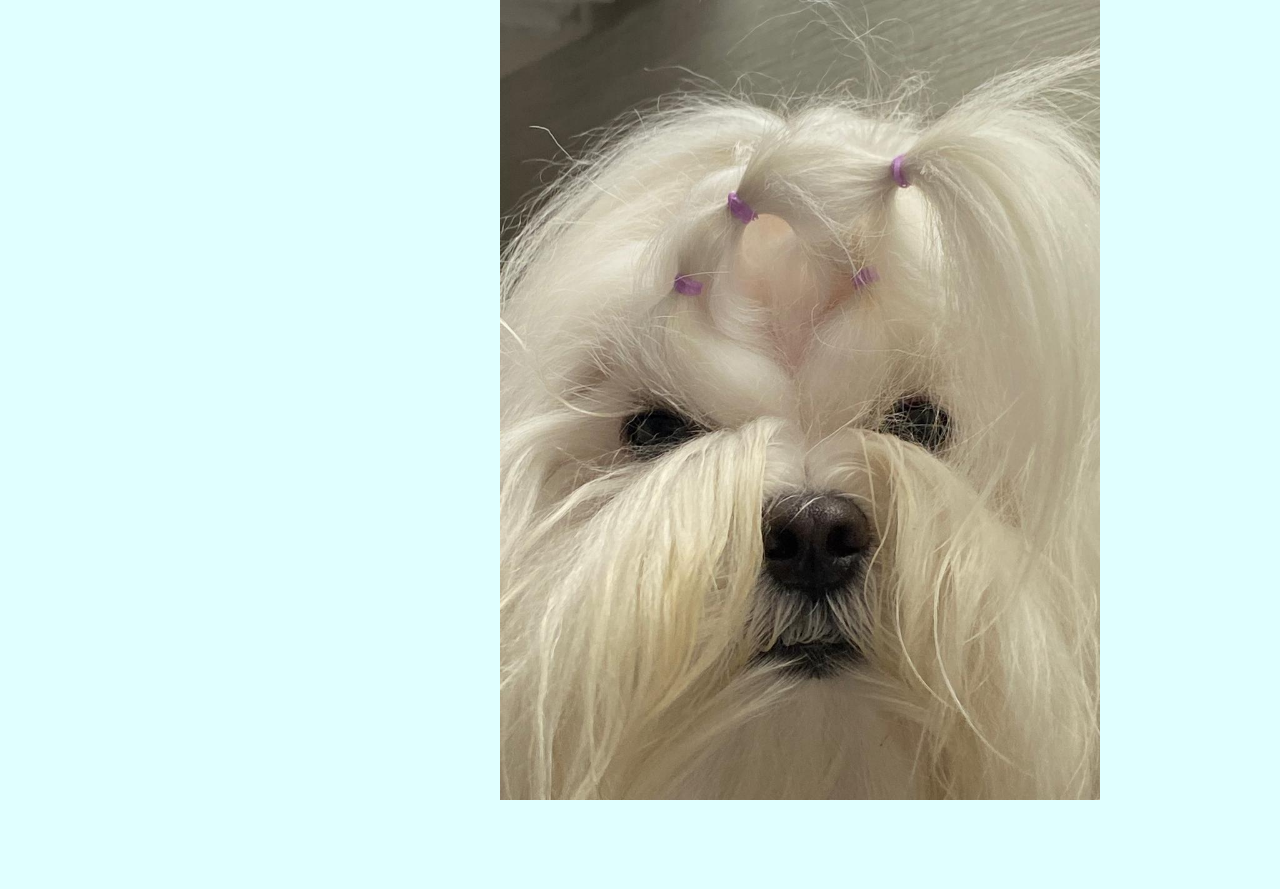
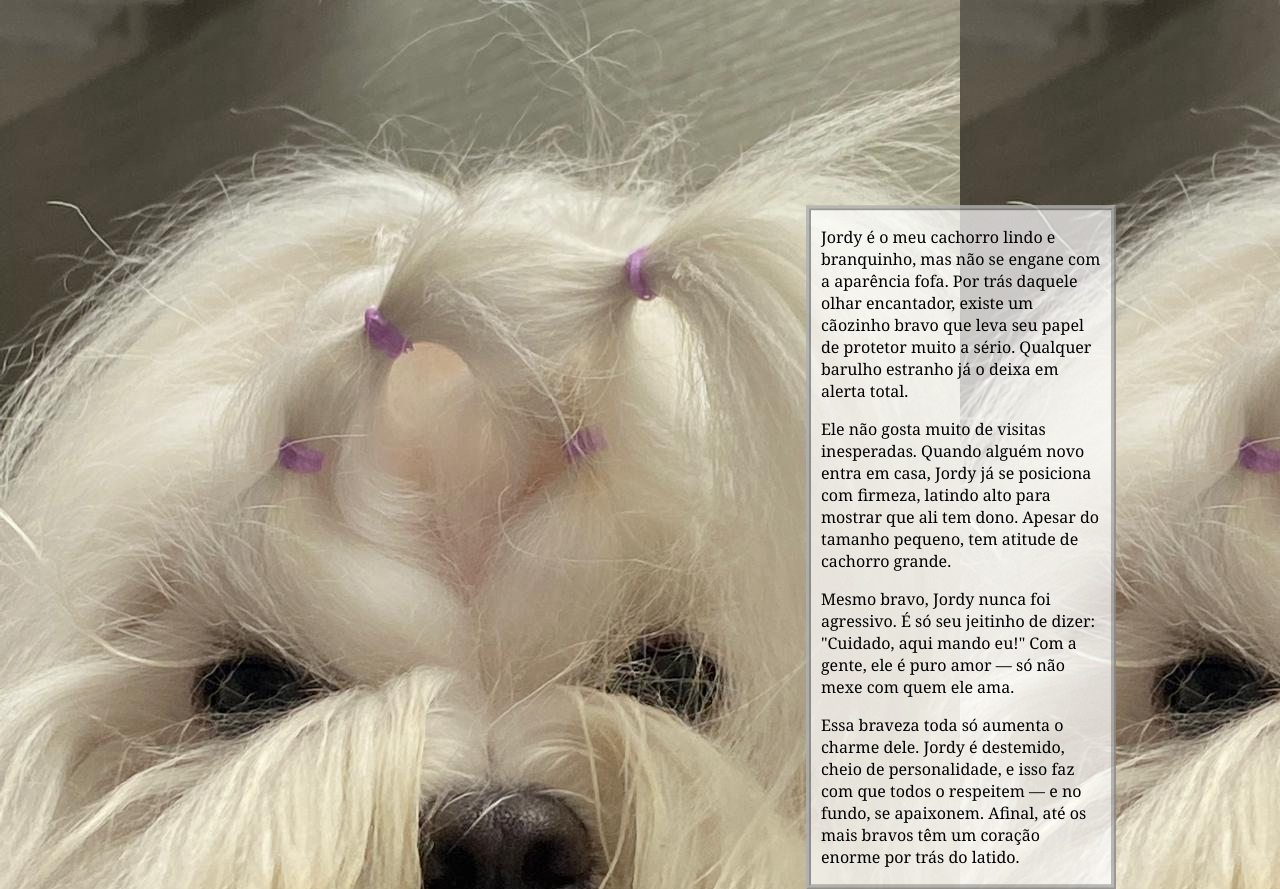
Before and after one commit to dedelopes/projeto-jordy, a plain HTML site: page bravo.html in a window 1280 px wide. Before the commit the page ends 804 px from the top, so only its background shows below. Drawn offline with Linux system fonts and the light colour scheme.

Commit message:
mudanças

```diff
--- a/bravo.html
+++ b/bravo.html
@@ -6,27 +6,51 @@
     <title>Bravo</title>
     <style>
 
-        * {
+
+
+        body, html {
             margin: 0px;
             padding: 0px;
         }
 
         body {
             background-color: lightcyan;
+            background-image: url(imagens/bravo.jpeg);
+
         }
 
-        main img {
-            height: 100vh;
-            margin-left: 500px;
-            background-repeat: repeat-x;
+        div {
+            font-family: Georgia, 'Times New Roman', Times, serif;
+            background-color: rgba(255, 255, 255, 0.712);
+            border: 5px ridge rgba(0, 0, 0, 0.377);
+            width: 300px;
+            display: block;
+            transform: translate(260%, 30%);
+            justify-content: center;
+
         }
+
+        p {
+            padding-left: 10px;
+            padding-right: 10px;
+        }
+
 
 
     </style>
 </head>
 <body>
     <main>
-        <img src="imagens/bravo.jpeg" alt="Bravo">
+        <div>
+            <p>Jordy é o meu cachorro lindo e branquinho, mas não se engane com a aparência fofa. Por trás daquele olhar encantador, existe um cãozinho bravo que leva seu papel de protetor muito a sério. Qualquer barulho estranho já o deixa em alerta total.</p>
+
+            <p>Ele não gosta muito de visitas inesperadas. Quando alguém novo entra em casa, Jordy já se posiciona com firmeza, latindo alto para mostrar que ali tem dono. Apesar do tamanho pequeno, tem atitude de cachorro grande.</p>
+
+            <p>Mesmo bravo, Jordy nunca foi agressivo. É só seu jeitinho de dizer: "Cuidado, aqui mando eu!" Com a gente, ele é puro amor — só não mexe com quem ele ama.</p>
+
+            <p>Essa braveza toda só aumenta o charme dele. Jordy é destemido, cheio de personalidade, e isso faz com que todos o respeitem — e no fundo, se apaixonem. Afinal, até os mais bravos têm um coração enorme por trás do latido.</p>
+
+        </div>
     </main>
 
 
```
Also changed, not shown: Boné.html (+26 -6 lines), index.html (+5 -8 lines), revirado.html (+29 -5 lines), sorriso.html (+26 -6 lines).
